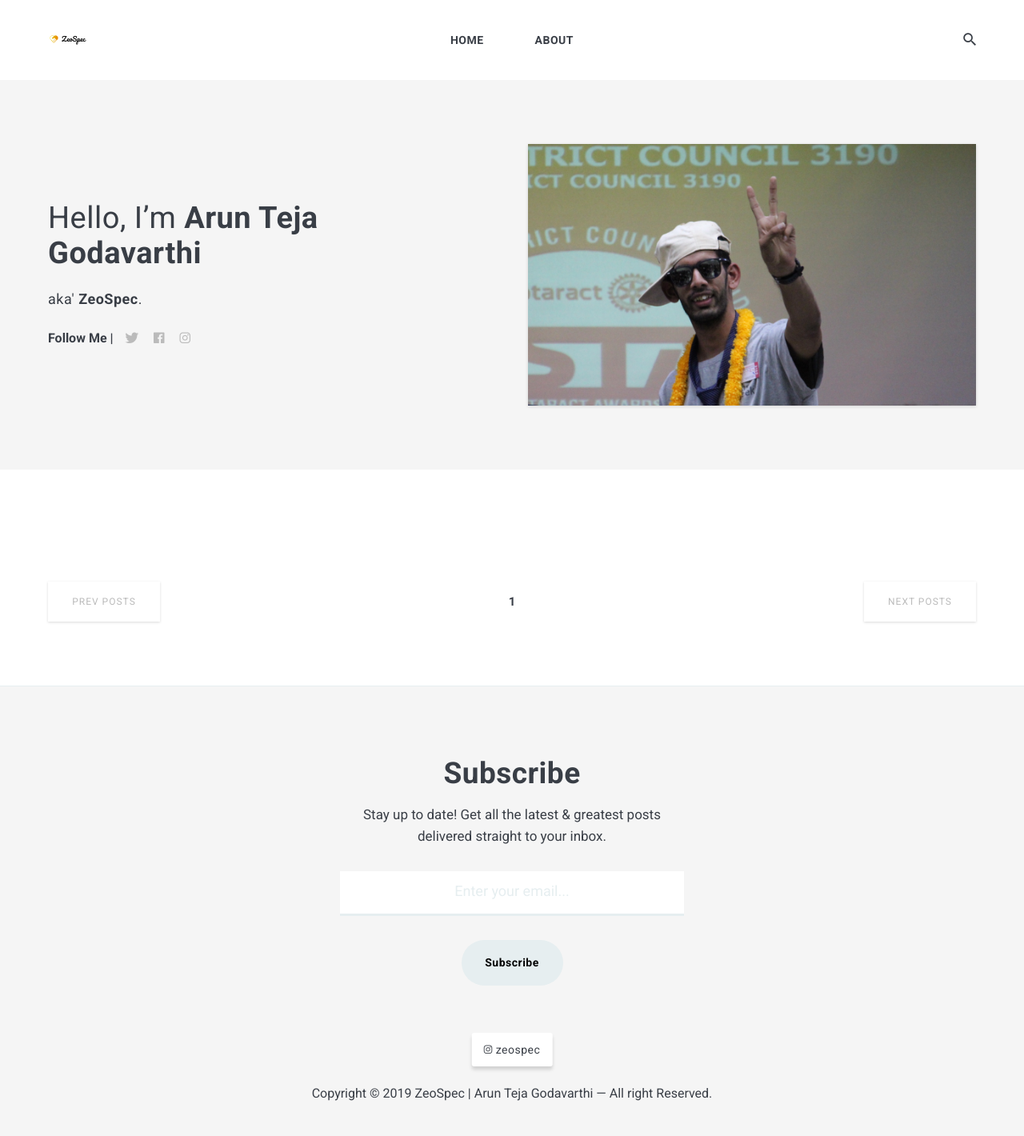
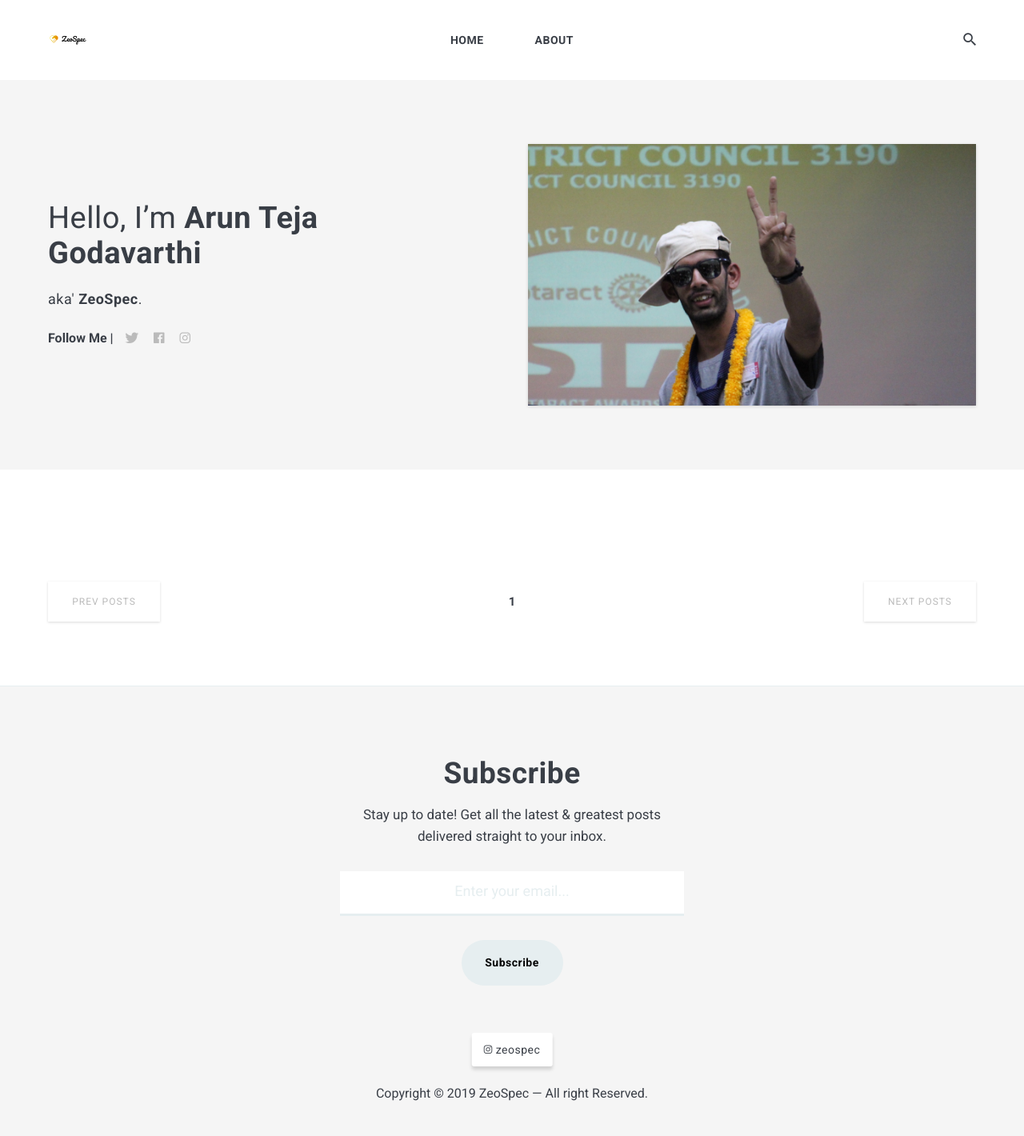
Before and after one commit to zeospec/ZeoSpec, a Jekyll site: the page built from index.html, in a window 1280 px wide. Shown: the whole page at 80% size. Built offline with Jekyll 4.4.1, drawn with Linux system fonts in a browser that asks for light colours; nearby versions of some CDN libraries; the list of posts is cut into pages by our own code.

Commit message:
footer username update

```diff
--- a/_includes/footer.html
+++ b/_includes/footer.html
@@ -8,7 +8,7 @@
 
     {% include contact-link.html %}
 
-    <div class="copyright">Copyright &copy; {{site.time | date: '%Y'}} <a href="/">{{ site.data.settings.title }}</a> — All right Reserved.</div>
+    <div class="copyright">Copyright &copy; {{site.time | date: '%Y'}} <a href="/">ZeoSpec</a> — All right Reserved.</div>
 </div>
 </footer>
 <!-- end footer -->
```
